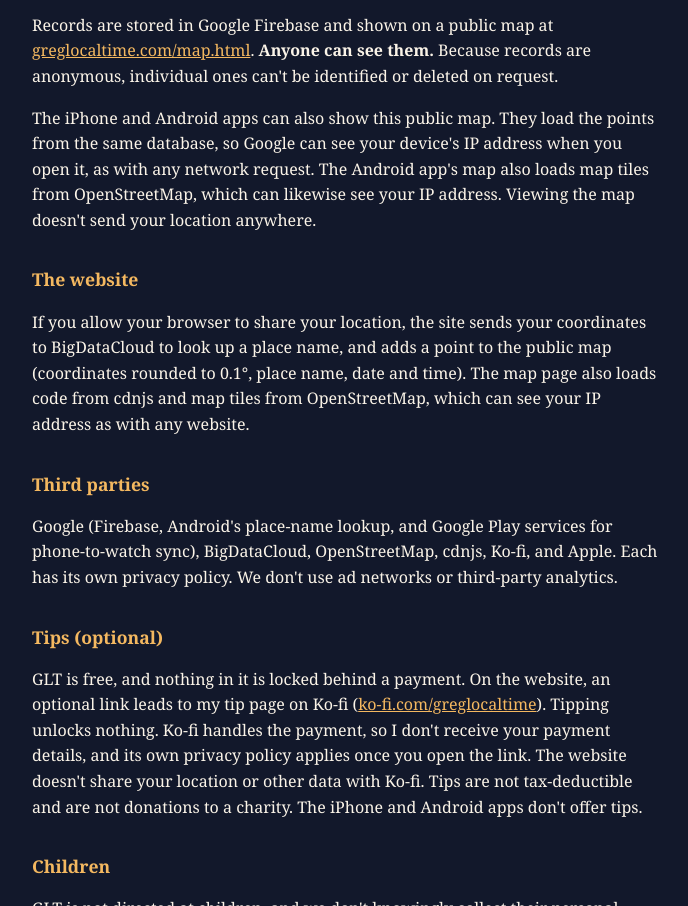
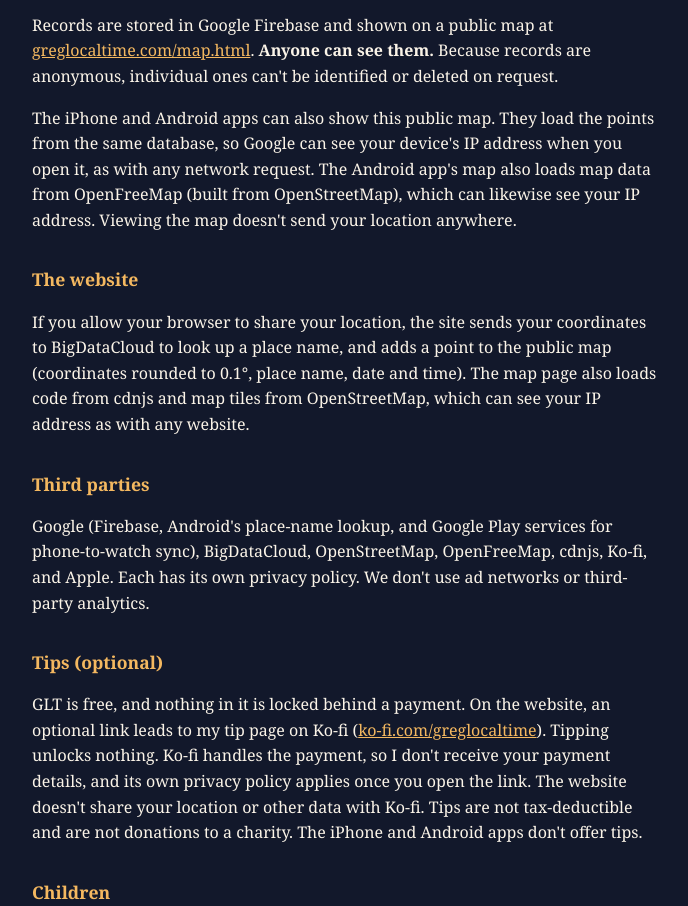
Before and after one commit to gchaprnka/Greg-local-time, a plain HTML site: page privacy.html in a window 1280 px wide. Shown: the part 1521-2427 px from the top of the page, without its empty margins (292-980 px from the left). Drawn offline with Linux system fonts and the light colour scheme.

Commit message:
Privacy: Android map now loads map data from OpenFreeMap (built from OpenStreetMap)

```diff
--- a/privacy.html
+++ b/privacy.html
@@ -46,13 +46,13 @@
   </ul>
   <p>We don't send your name, email, device ID, or advertising ID. Records aren't linked to you. Manually entered coordinates are never sent. You can turn this off at any time in the app's Settings.</p>
   <p>Records are stored in Google Firebase and shown on a public map at <a href="/map.html">greglocaltime.com/map.html</a>. <strong>Anyone can see them.</strong> Because records are anonymous, individual ones can't be identified or deleted on request.</p>
-  <p>The iPhone and Android apps can also show this public map. They load the points from the same database, so Google can see your device's IP address when you open it, as with any network request. The Android app's map also loads map tiles from OpenStreetMap, which can likewise see your IP address. Viewing the map doesn't send your location anywhere.</p>
+  <p>The iPhone and Android apps can also show this public map. They load the points from the same database, so Google can see your device's IP address when you open it, as with any network request. The Android app's map also loads map data from OpenFreeMap (built from OpenStreetMap), which can likewise see your IP address. Viewing the map doesn't send your location anywhere.</p>
 
   <h2>The website</h2>
   <p>If you allow your browser to share your location, the site sends your coordinates to BigDataCloud to look up a place name, and adds a point to the public map (coordinates rounded to 0.1°, place name, date and time). The map page also loads code from cdnjs and map tiles from OpenStreetMap, which can see your IP address as with any website.</p>
 
   <h2>Third parties</h2>
-  <p>Google (Firebase, Android's place-name lookup, and Google Play services for phone-to-watch sync), BigDataCloud, OpenStreetMap, cdnjs, Ko-fi, and Apple. Each has its own privacy policy. We don't use ad networks or third-party analytics.</p>
+  <p>Google (Firebase, Android's place-name lookup, and Google Play services for phone-to-watch sync), BigDataCloud, OpenStreetMap, OpenFreeMap, cdnjs, Ko-fi, and Apple. Each has its own privacy policy. We don't use ad networks or third-party analytics.</p>
 
   <h2>Tips (optional)</h2>
   <p>GLT is free, and nothing in it is locked behind a payment. On the website, an optional link leads to my tip page on Ko-fi (<a href="https://ko-fi.com/greglocaltime">ko-fi.com/greglocaltime</a>). Tipping unlocks nothing. Ko-fi handles the payment, so I don't receive your payment details, and its own privacy policy applies once you open the link. The website doesn't share your location or other data with Ko-fi. Tips are not tax-deductible and are not donations to a charity. The iPhone and Android apps don't offer tips.</p>
```
